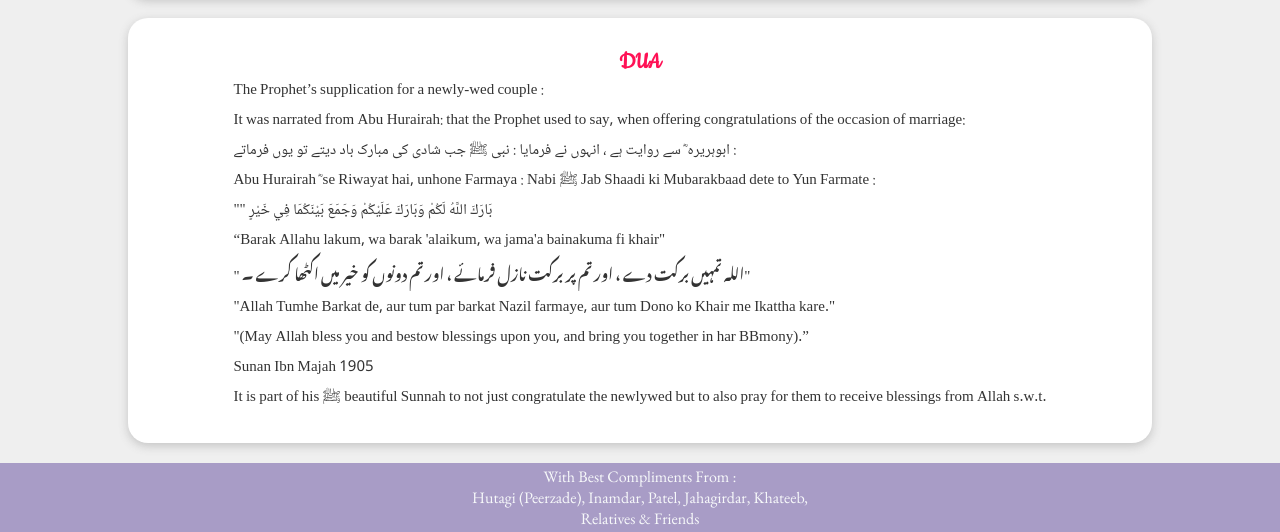
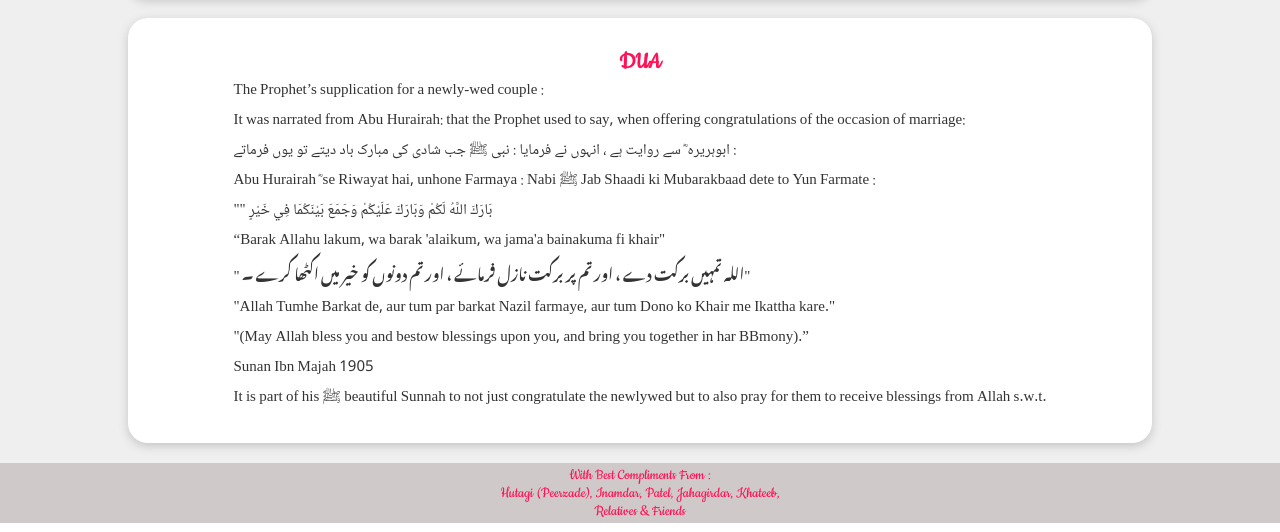
Before and after one commit to Faisal-jag/Hutagi-Family-Invitation, a plain HTML site: page index.html in a window 1280 px wide. Shown: the part 1508-2040 px from the top of the page. Drawn offline with nearby package versions, Linux system fonts and the light colour scheme; a web font is replaced by a local one.

Commit message:
footer css color change

```diff
--- a/style.css
+++ b/style.css
@@ -178,10 +178,10 @@
 footer{
     width:100%;
     height: auto;
-    color:#ddd;
+    color:#f15;
     font-size: 15;
     font-family: monospace;
-    background-color: rgb(168, 156, 198);
+    background-color: rgb(207, 201, 201);
     margin-top: 20px;
     display: inline-flex;
     justify-content: center;
@@ -189,9 +189,9 @@ footer{
     flex-wrap: wrap;
 }
 footer p{
-    color:rgb(247, 249, 250);
+    color: #f15;
     font-size: 15;
     margin: 3px;
     text-align: center;
-    font-family: 'EB Garamond', serif;
+    font-family: 'cookie', cursive;
 }
```
